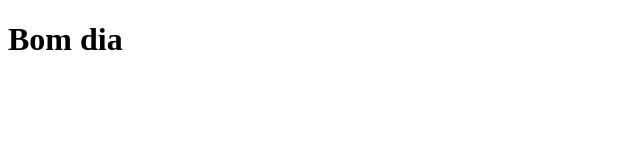
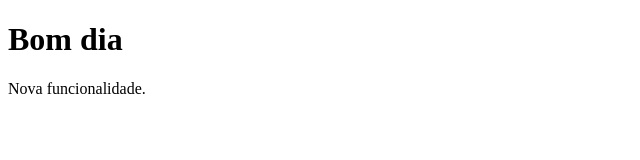
Before and after one commit to FabioJuniorDeveloper/modulogit, a plain HTML site: page index.html in a window 1280 px wide. Shown: the whole page, without its empty margins (0-640 px from the left). Drawn offline with Linux system fonts and the light colour scheme.

Commit message:
Nova linha de código no Index

```diff
--- a/index.html
+++ b/index.html
@@ -10,6 +10,7 @@
 
 <body>
     <h1>Bom dia</h1>
+    <p>Nova funcionalidade.</p>
 </body>
 
 </html>
```
